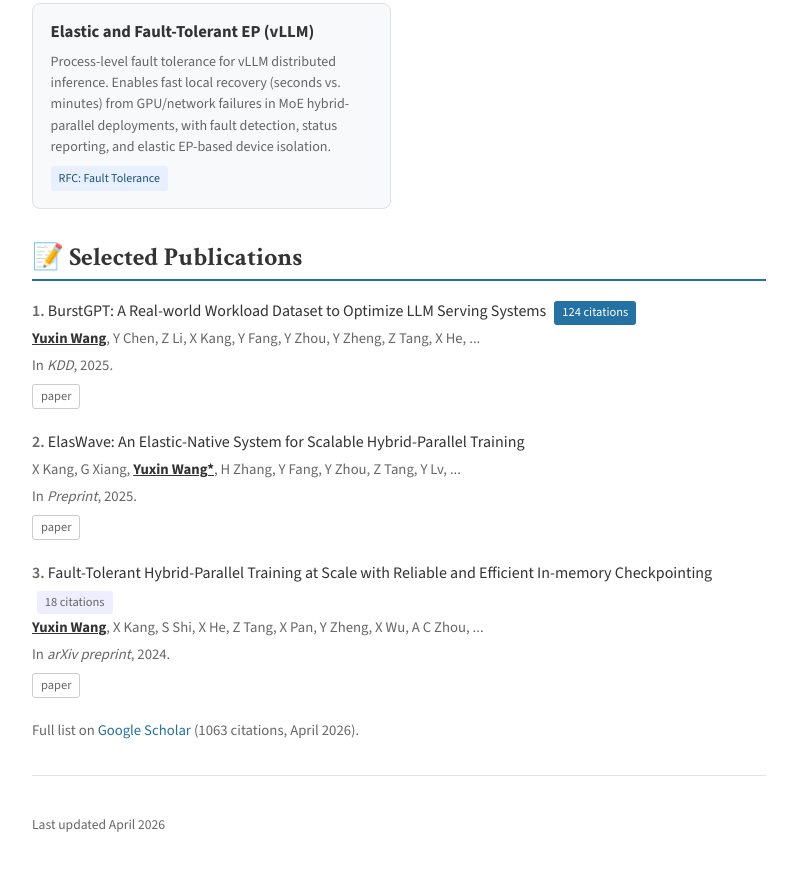
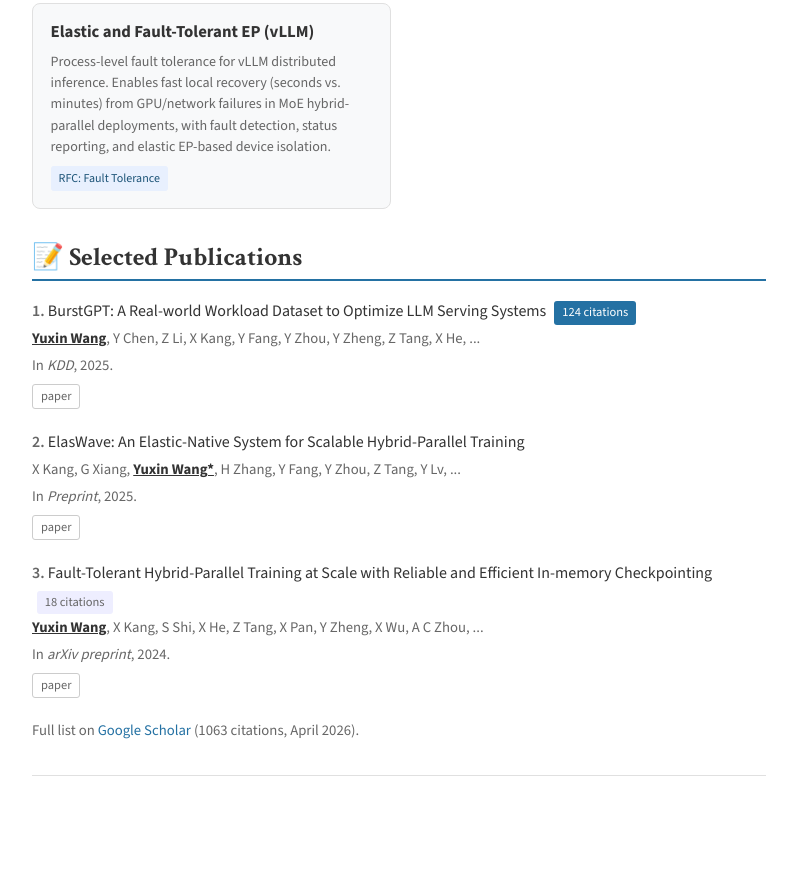
Before and after one commit to wabluy/wabluy.github.io, a plain HTML site: page index.html in a window 1280 px wide. Shown: the part 1234-2104 px from the top of the page, without its empty margins (375-1172 px from the left). After the commit the page ends 2066 px from the top, so only its background shows below. Drawn offline with nearby package versions, Linux system fonts and the light colour scheme; some packages are replaced by stand-ins of ours; a script that the page names is missing; some icons are missing.

Commit message:
Remove last updated footer

```diff
--- a/index.html
+++ b/index.html
@@ -124,7 +124,6 @@
 
         <!-- Footer -->
         <footer class="footer">
-          <p>Last updated April 2026</p>
         </footer>
 
       </div>
```
